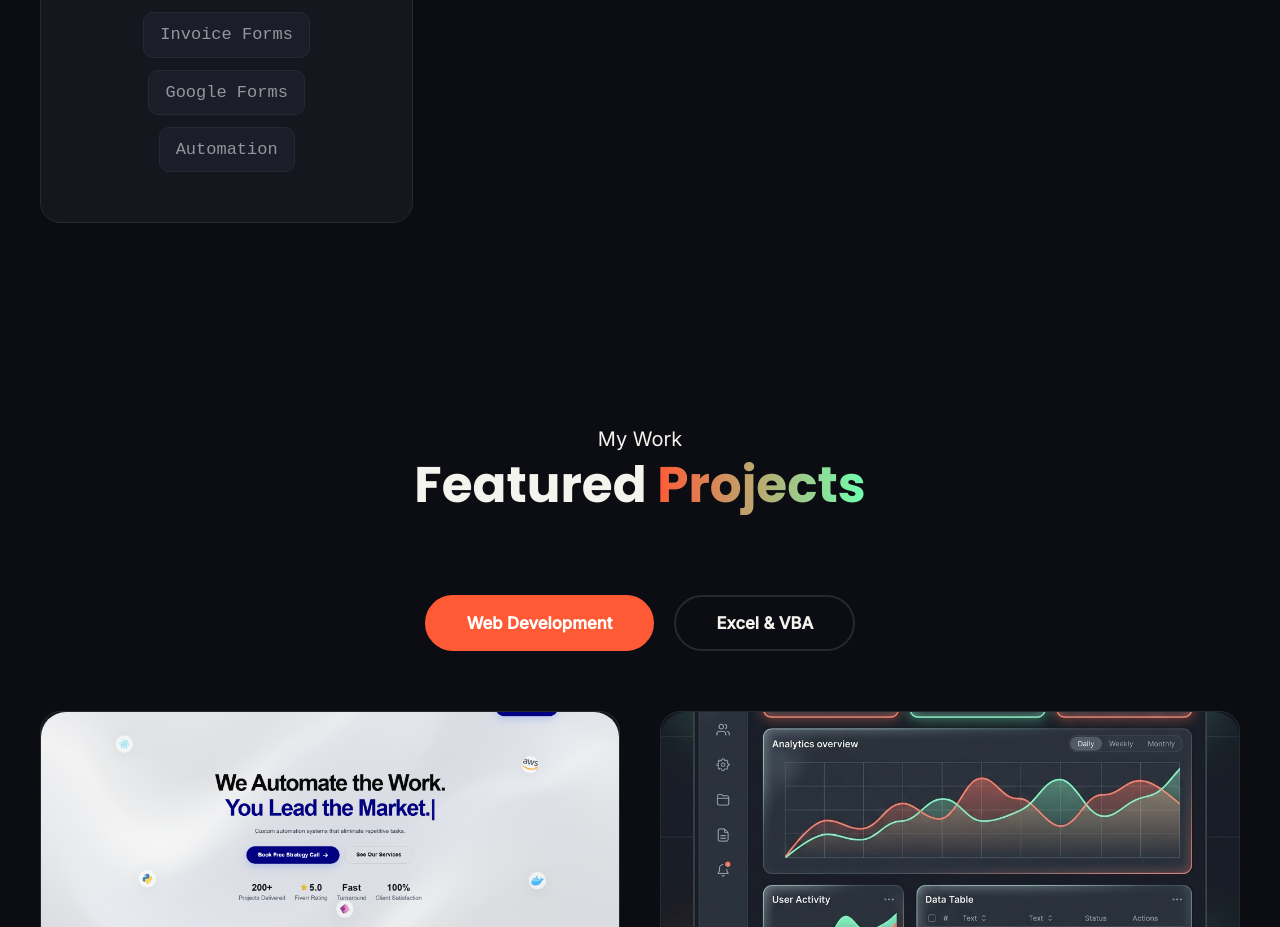
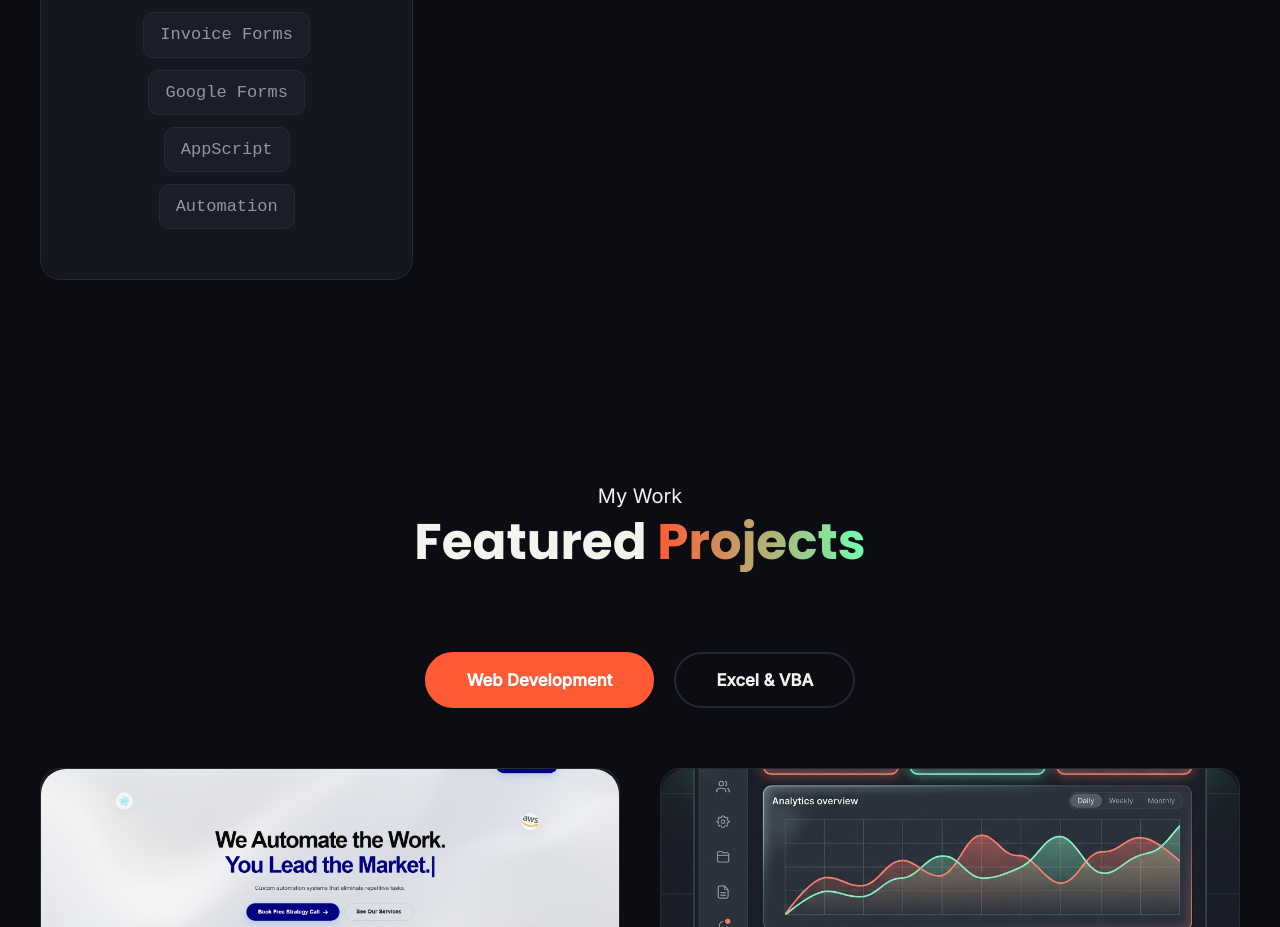
Before and after one commit to hareemrana522-crypto/Portfolio, a React (Vite) app: page / in a window 1280 px wide. Shown: the part 3320-4247 px from the top of the page. Built offline with nearby package versions, Linux system fonts and the light colour scheme.

Commit message:
Add AppScript to Google Workspace skills

```diff
--- a/src/components/Skills.jsx
+++ b/src/components/Skills.jsx
@@ -71,6 +71,7 @@ const Skills = () => {
                   <span className="skill-badge">Google Workspace</span>
                   <span className="skill-badge">Invoice Forms</span>
                   <span className="skill-badge">Google Forms</span>
+                  <span className="skill-badge">AppScript</span>
                   <span className="skill-badge">Automation</span>
               </div>
           </div>
```
